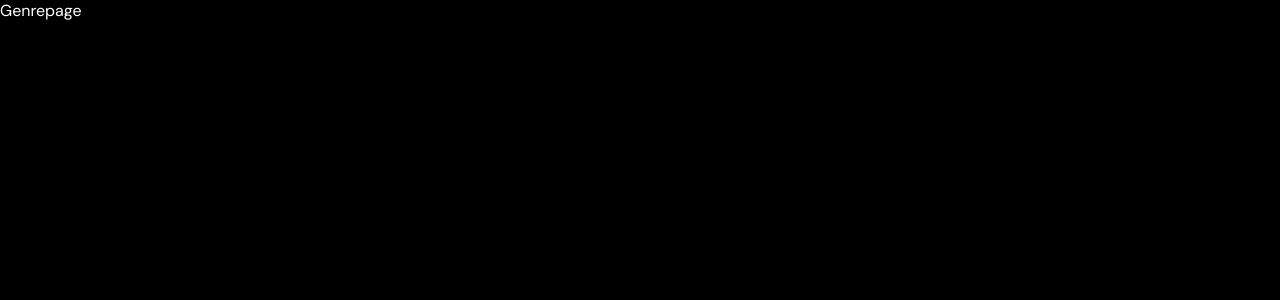
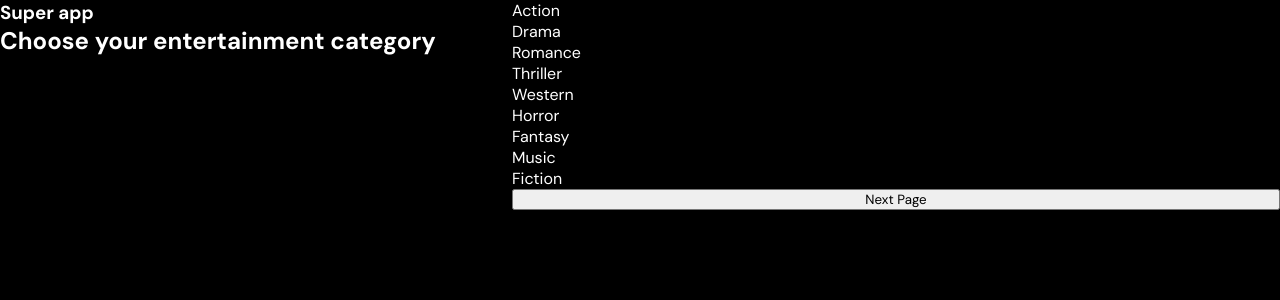
Before and after one commit to curiosityr0ver/Apr24_Capstone, a React (Vite) app in the folder client/: page /genres in a window 1280 px wide. Shown: the top 300 px of the page. Built offline with nearby package versions, Linux system fonts and the light colour scheme; a web font is replaced by a local one.

Commit message:
added category page

```diff
--- a/client/src/App.jsx
+++ b/client/src/App.jsx
@@ -1,7 +1,7 @@
 import { BrowserRouter, Routes, Route } from "react-router-dom";
 import RegisterPage from "./pages/RegisterPage";
 import NotFoundPage from "./pages/NotFoundPage";
-import Genrepage from "./pages/Genrepage";
+import GenrePage from "./pages/GenrePage";
 
 function App() {
   return (
@@ -10,7 +10,7 @@ function App() {
         <Route path="/" element={<RegisterPage />} />
         <Route path="/register" element={<RegisterPage />} />
         <Route path="/home" element={<RegisterPage />} />
-        <Route path="/genres" element={<Genrepage />} />
+        <Route path="/genres" element={<GenrePage />} />
         <Route path="/carousel" element={<RegisterPage />} />
         <Route path="/dashboard" element={<RegisterPage />} />
         <Route path="/movies" element={<RegisterPage />} />
--- /dev/null
+++ b/client/src/data/genres.js
@@ -0,0 +1,13 @@
+const defaultGenres = [
+  "Action",
+  "Drama",
+  "Romance",
+  "Thriller",
+  "Western",
+  "Horror",
+  "Fantasy",
+  "Music",
+  "Fiction",
+];
+
+export default defaultGenres;
--- /dev/null
+++ b/client/src/pages/GenrePage.module.css
@@ -0,0 +1,33 @@
+.container {
+  height: 100vh;
+  width: 100vw;
+  display: flex;
+  flex-direction: row;
+}
+
+.left {
+  width: 40%;
+  height: 100%;
+  display: flex;
+  flex-direction: column;
+}
+
+.selectedGenres {
+}
+
+.selectedGenre {
+  cursor: pointer;
+}
+
+.right {
+  flex: 1;
+  display: flex;
+  flex-direction: column;
+}
+
+.genres {
+}
+
+.genre {
+  cursor: pointer;
+}
--- a/client/src/pages/Genrepage.jsx
+++ b/client/src/pages/Genrepage.jsx
@@ -1,5 +1,77 @@
-function Genrepage() {
-  return <div>Genrepage</div>;
+import styles from "./GenrePage.module.css";
+import defaultGenres from "../data/genres";
+import { useContext, useEffect, useState } from "react";
+import { AppContext } from "../context/AppContext";
+import { useNavigate } from "react-router-dom";
+
+function GenrePage() {
+  const { selectedGenres, setSelectedGenres } = useContext(AppContext);
+  const [error, setError] = useState();
+  const navigate = useNavigate();
+
+  useEffect(() => {
+    if (selectedGenres.length >= 3) {
+      setError(false);
+    }
+  }, [selectedGenres]);
+
+  const handleNext = () => {
+    if (selectedGenres.length < 3) {
+      setError(true);
+    } else {
+      navigate("/carousel");
+    }
+  };
+
+  const handleSelectGenre = (genre) => {
+    if (selectedGenres.includes(genre)) {
+      setSelectedGenres(
+        selectedGenres.filter((selectedGenre) => selectedGenre !== genre)
+      );
+    } else {
+      setSelectedGenres([...selectedGenres, genre]);
+    }
+  };
+
+  return (
+    <div className={styles.container}>
+      <div className={styles.left}>
+        <h3 className={styles.heading}>Super app</h3>
+        <h2 className={styles.subHeading}>
+          Choose your entertainment category
+        </h2>
+        <div className={styles.selectedGenres}>
+          {selectedGenres.map((genre, index) => (
+            <div
+              key={index}
+              className={styles.selectedGenre}
+              onClick={() => handleSelectGenre(genre)}
+            >
+              {genre}
+            </div>
+          ))}
+          {error && (
+            <p className={styles.error}> Minimum 3 category required</p>
+          )}
+        </div>
+      </div>
+
+      <div className={styles.right}>
+        <div className={styles.genres}>
+          {defaultGenres.map((genre, index) => (
+            <div
+              key={index}
+              className={styles.genre}
+              onClick={() => handleSelectGenre(genre)}
+            >
+              {genre}
+            </div>
+          ))}
+        </div>
+        <button onClick={handleNext}>Next Page</button>
+      </div>
+    </div>
+  );
 }
 
-export default Genrepage;
+export default GenrePage;
```
